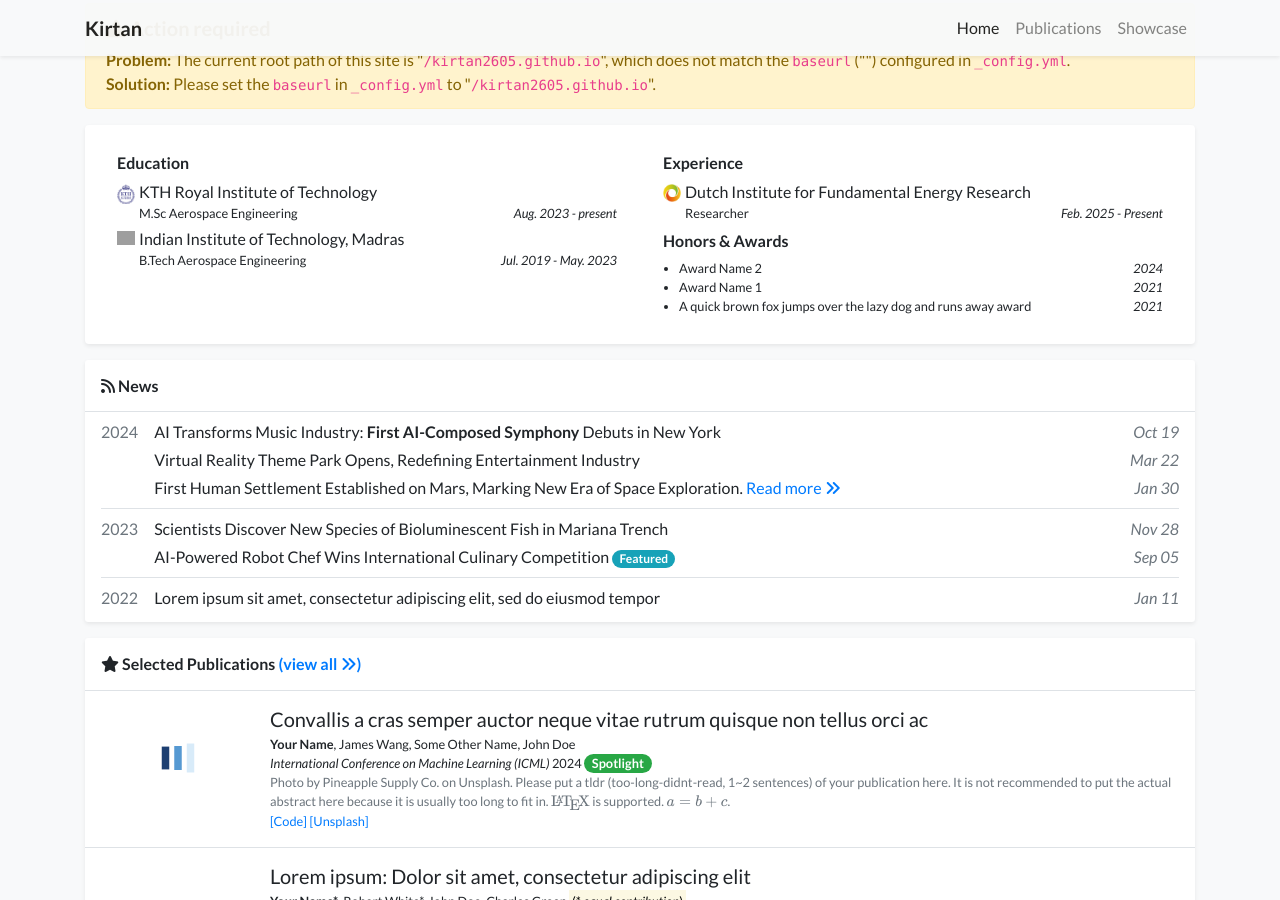
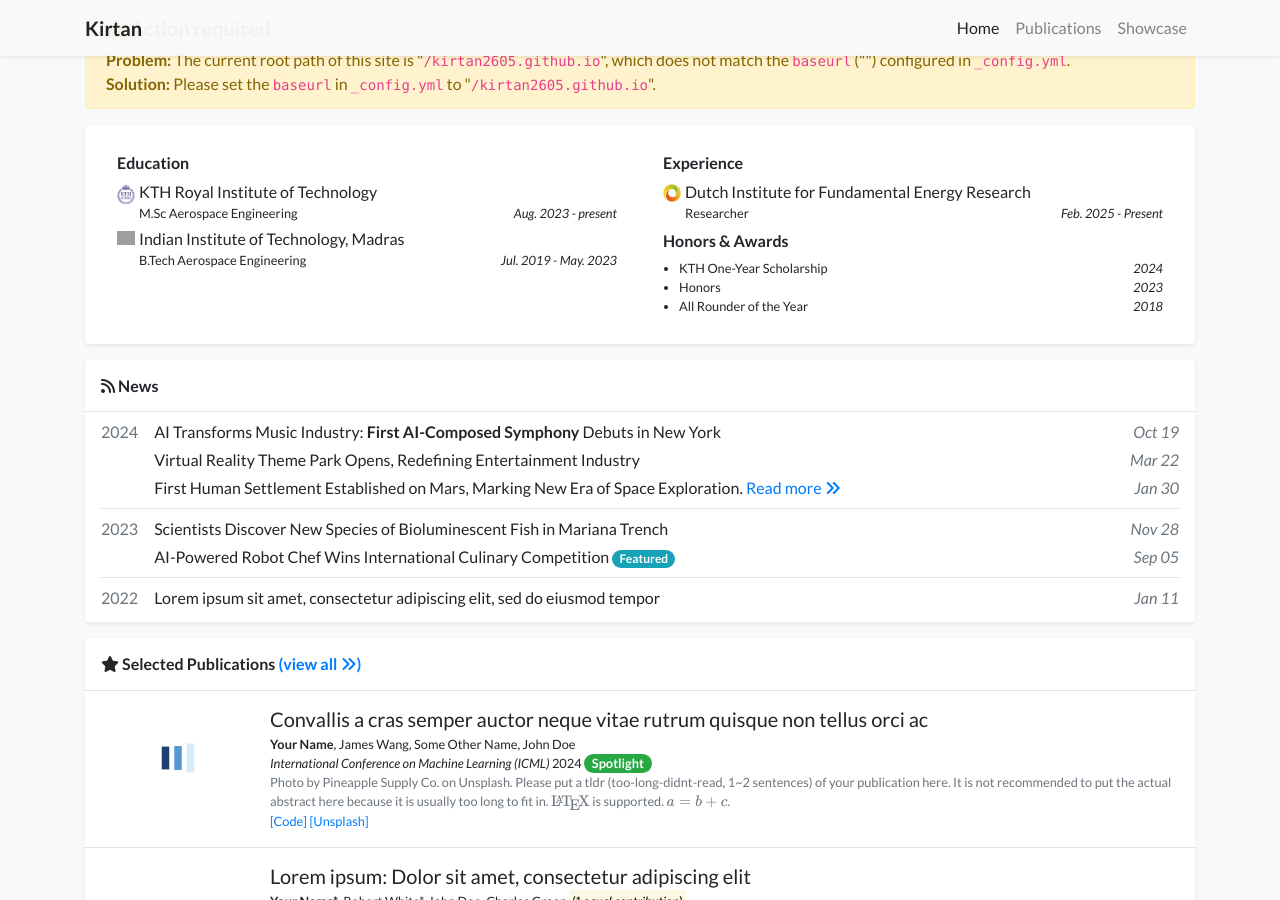
Before and after one commit to kirtan2605/kirtan2605.github.io, a Jekyll site: the page built from index.html, in a window 1280 px wide and 900 px high, scrolled down 520 px. Built offline with Jekyll 4.4.1, drawn with Linux system fonts in a browser that asks for light colours; nearby versions of some CDN libraries; a style sheet for code colours, icons or effects is not loaded; grey boxes are pictures that could not be loaded.

Commit message:
Update profile.yml

```diff
--- a/_data/profile.yml
+++ b/_data/profile.yml
@@ -34,12 +34,6 @@
 #portrait_caption: >-
 #  Photo by Manja Vitolic on Unsplash (this caption is optional, comment it out to disable).
 
-experience:
- - name: Dutch Institute for Fundamental Energy Research
-   logo: /assets/images/badges/DIFFER_Logo.png
-   position: Researcher
-   date: Feb. 2025 - Present
-
 education:
 - name: KTH Royal Institute of Technology
   logo: /assets/images/badges/KTH_Logo.png
@@ -51,10 +45,16 @@
   position: B.Tech Aerospace Engineering
   date: Jul. 2019 - May. 2023
 
+experience:
+ - name: Dutch Institute for Fundamental Energy Research
+   logo: /assets/images/badges/DIFFER_Logo.png
+   position: Researcher
+   date: Feb. 2025 - Present
+
 awards:
-- name: Award Name 2
+- name: KTH One-Year Scholarship
   date: 2024
-- name: Award Name 1
-  date: 2021
-- name: A quick brown fox jumps over the lazy dog and runs away award
-  date: 2021
+- name: Honors
+  date: 2023
+- name: All Rounder of the Year
+  date: 2018
```
